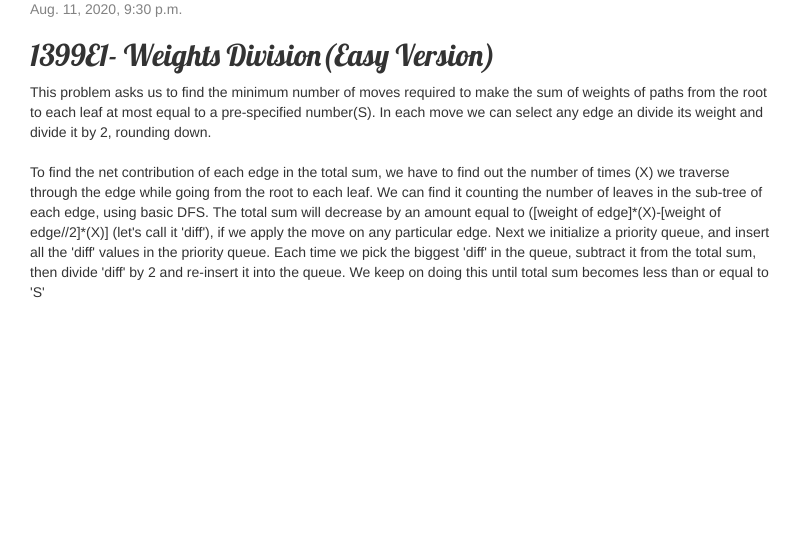
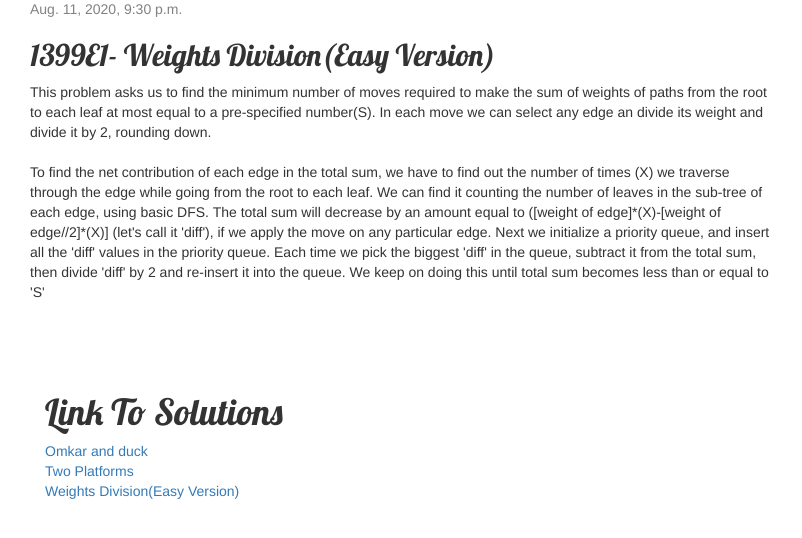
Before and after one commit to SiddharthaRoy1/First-Blog, a Django app: page /post/2/ in a window 1280 px wide. Shown: the part 145-683 px from the top of the page, without its empty margins (0-802 px from the left). Run offline with Django 3.2, Linux system fonts and the light colour scheme; data comes from the database, SQL or seed files in the repository; both versions use the stored data as it was after the commit; some libraries are stand-ins or nearby versions.

Commit message:
Included the links to solutions.

```diff
--- a/blog/templates/blog/base.html
+++ b/blog/templates/blog/base.html
@@ -22,5 +22,13 @@
                 {% endblock %}
             </div>
         </div>
+
+        <div class="content container">
+            <h1>Link To Solutions</h1>
+            <a href="https://codeforces.com/contest/1392/submission/90202787">Omkar and duck</a>
+            <br><a href="https://codeforces.com/contest/1409/submission/91931808">Two Platforms</a>
+            <br><a href="https://codeforces.com/contest/1399/submission/89317641">Weights Division(Easy Version)</a>
+        </div>
+
     </body>
 </html>
--- a/blog/urls.py
+++ b/blog/urls.py
@@ -7,3 +7,8 @@ urlpatterns = [
     path('post/new/', views.post_new, name='post_new'),
     path('post/<int:pk>/edit/', views.post_edit, name='post_edit'),
 ]
+
+'''urlpatterns = [
+    path('', views.home, name = 'home-page'),
+    #path('page2/', views.home, name = 'new-page'),
+]'''
```
Also changed, not shown: db.sqlite3.
